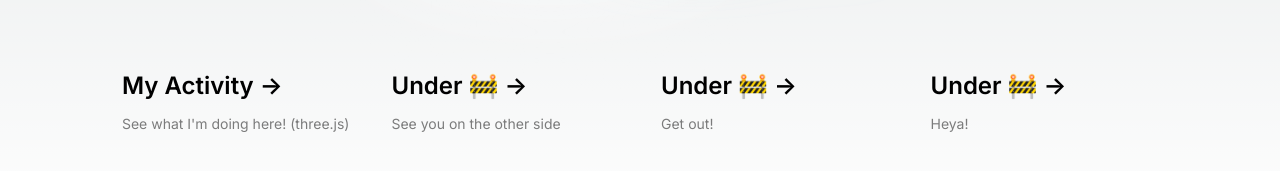
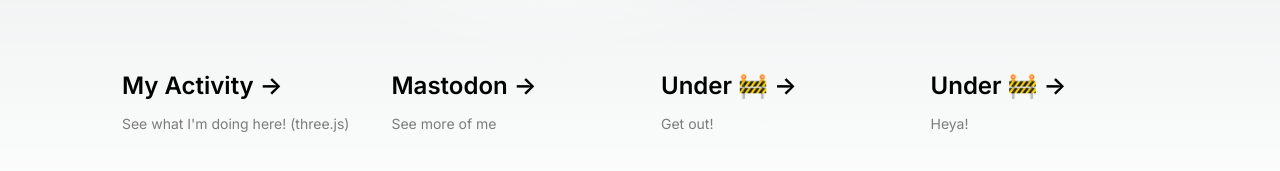
Before and after one commit to Iionsroar/cashewpillar, a Next.js app: page / in a window 1280 px wide. Shown: the part 553-724 px from the top of the page. Built offline with nearby package versions, Linux system fonts and the light colour scheme.

Commit message:
pulse check

```diff
--- a/pages/index.tsx
+++ b/pages/index.tsx
@@ -83,18 +83,18 @@ export default function Home({ toggleDarkMode }: IndexProps) {
         </Link>
 
         <Link
-          href=""
+          href="https://mastodon.social/@cashewpillar"
           className="group rounded-lg border border-transparent px-5 py-4 transition-colors hover:border-gray-300 hover:bg-gray-100 hover:dark:border-neutral-700 hover:dark:bg-neutral-800/30"
-          rel="noopener noreferrer"
+          rel="me noopener noreferrer"
         >
           <h2 className={`mb-3 text-2xl font-semibold`}>
-            Under 🚧{' '}
+            Mastodon{' '}
             <span className="inline-block transition-transform group-hover:translate-x-1 motion-reduce:transform-none">
               -&gt;
             </span>
           </h2>
           <p className={`m-0 max-w-[30ch] text-sm opacity-50`}>
-            See you on the other side
+            See more of me
           </p>
         </Link>
 
```
Also changed, not shown: 1 other file (tests, documents, lock files or other folders).
